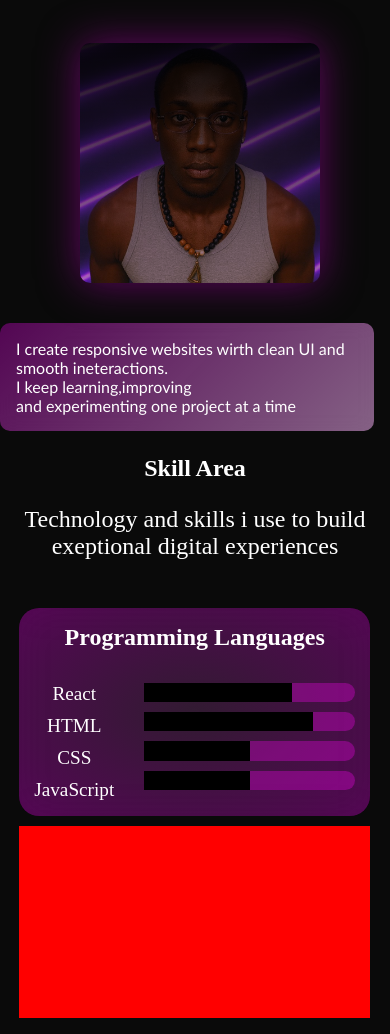
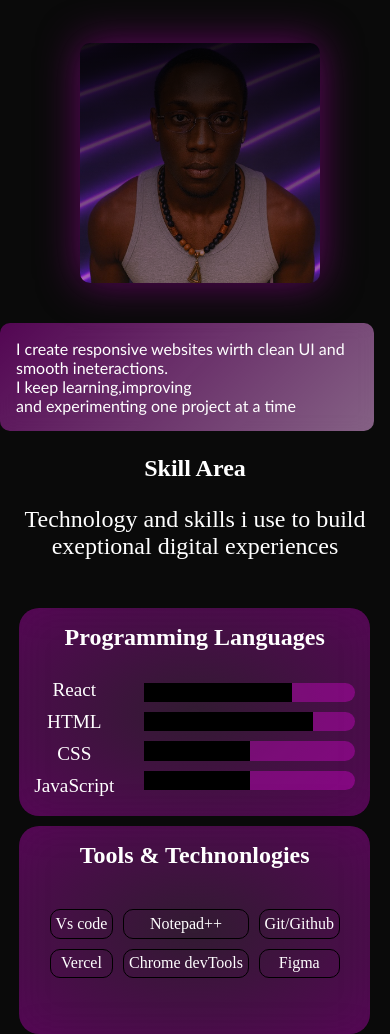
Before and after one commit to Blackoh-Eleven/portfolio, a plain HTML site: page index.html in a window 390 px wide. Shown: the part 370-1404 px from the top of the page. Drawn offline with Linux system fonts and the light colour scheme.

Commit message:
added someresponsiveness but will adjusst later

```diff
--- a/index.css
+++ b/index.css
@@ -414,6 +414,9 @@ aside1>ul{
 aside1>.language{
     display: grid;
     gap: 10px;
+    position: relative;
+    bottom: 0.2em;
+    /* background:pink; */
 }
 
 aside1>.levels{
@@ -440,7 +443,7 @@ aside1>.levels>.react>div{
 /* html */
 
 aside1>.levels>.htmls{
-    color:red;
+    /* color:red; */
     background:rgba(255,0,245 ,0.3);;
     border-radius: 10px;
     width: 100%;
@@ -457,7 +460,6 @@ aside1>.levels>.htmls>div{
 /* css */
 
 aside1>.levels>.css{
-    color:red;
     background:rgba(255,0,245 ,0.3);;
     border-radius: 10px;
     width: 100%;
@@ -473,7 +475,6 @@ aside1>.levels>.css>div{
 /* javascript */
 
 aside1>.levels>.javascript{
-    color:red;
     background:rgba(255,0,245 ,0.3);
     border-radius: 10px;
     width: 100%;
@@ -499,7 +500,57 @@ aside1>.levels>.javascript>div{
 .second-box{
     width: 40%;
     height: 12em;
-    background:red;
+    padding-top: 1em;
+    background:radial-gradient(rgba(212, 98, 212,0.2),rgba(255,0,255,0.3));
+    backdrop-filter:blur(20px);
+    -webkit-backdrop-filter: blur(20px);
+    box-shadow: 10px,4px 30px rgba(0, 0, 0, 0.8);
+    text-align: center;
+    border-radius:20px;
+    /* background:red; */
+}
+@media (max-width:600px) {
+    .second-box>.tools{
+        display: grid;
+        gap: 0px;
+    }
+
+}
+
+
+
+.secondh2{
+    color:white;
+    padding-bottom:1em;
+}
+
+.tools{
+    list-style: none;
+    color:white;
+    padding-top: 1em;
+    display: grid;
+     grid-template-columns: auto auto auto;
+
+    gap: 10px;
+    justify-content: center;
+    align-items:center;
+    /* background:red; */
+    width: 100%;
+
+}
+
+
+.tools>li{
+    border:1px solid black;
+    /* width: 100%; */
+    padding: 0.3em;border-radius:10px;
+
+}
+
+
+.tools>li:hover{
+    border:2px solid rgb(170, 111, 111);
+    color: rgb(252, 215, 215);
 }
 
 
@@ -522,5 +573,14 @@ aside1>.levels>.javascript>div{
 
     .second-box{
         width: 100%;
+
     }
+
+        .second-box>.tools{
+        display: grid;
+        gap: 10px;
+       /* width: clamp(1em,13.5em,32em) ; */
+    }
+
+
 }
--- a/index.html
+++ b/index.html
@@ -78,6 +78,16 @@
 
             <div class="second-box">
 
+                <h2 class="secondh2">Tools & Technonlogies </h2>
+
+                <ul class="tools">
+                    <li>Vs code</li>
+                    <li>Notepad++</li>
+                    <li>Git/Github</li>
+                    <li>Vercel</li>
+                    <li>Chrome devTools</li>
+                    <li>Figma</li>
+                </ul>
             </div>
         </div>
 
```
